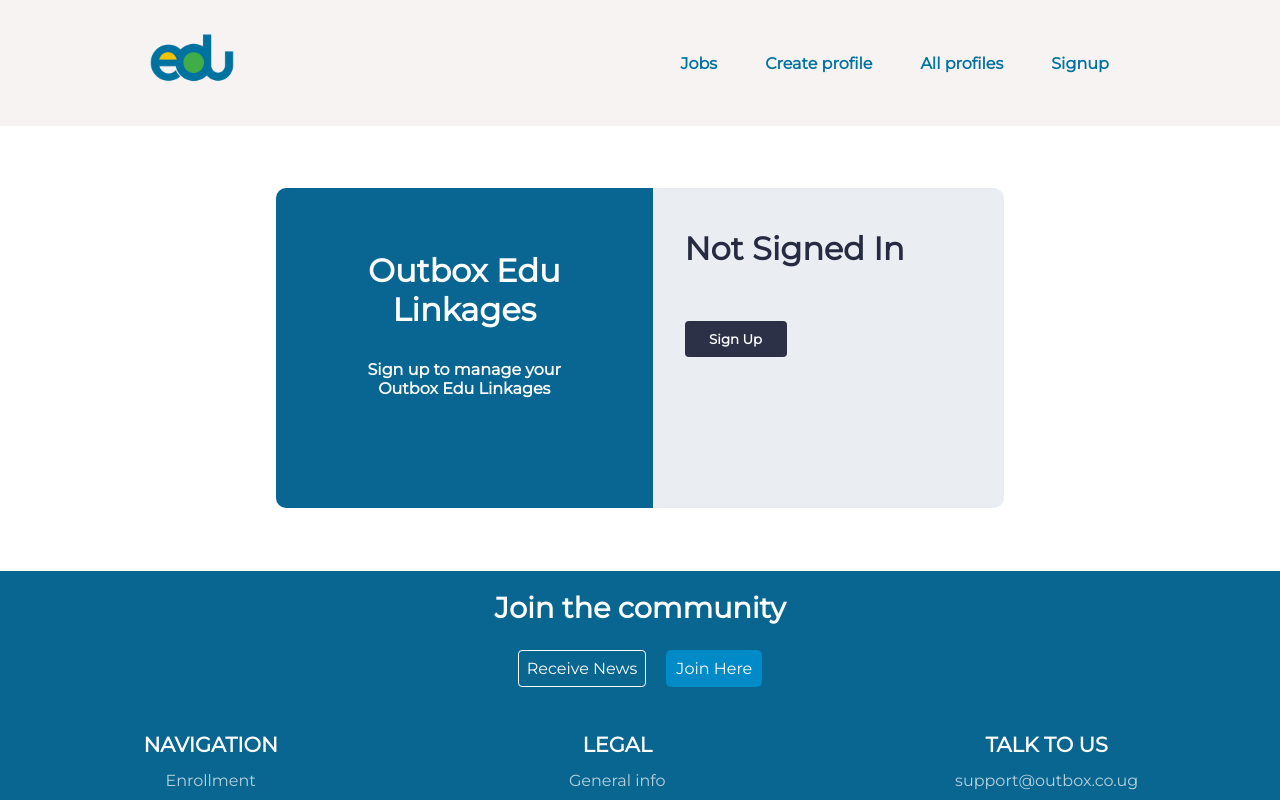
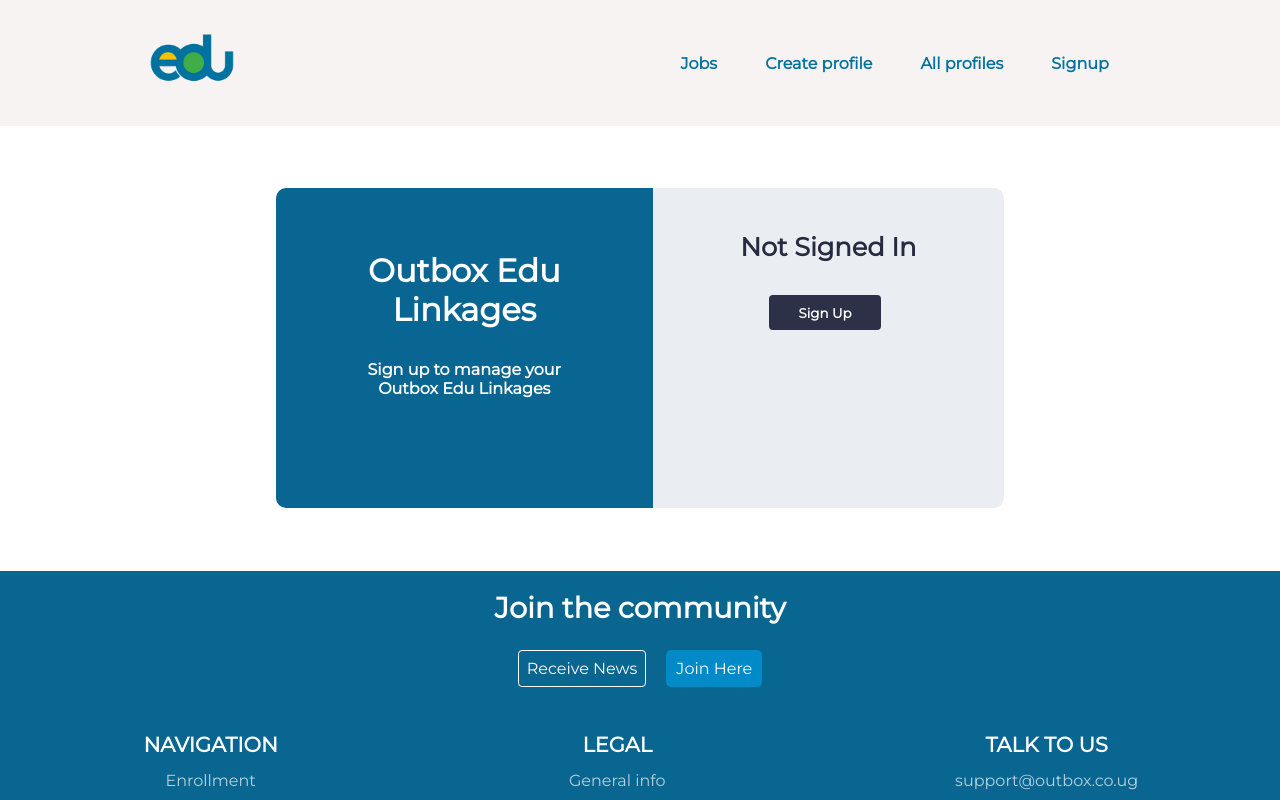
Before and after one commit to BatoAlvin/Linkages, a Next.js app: page / in a window 1280 px wide. Shown: the top 800 px of the page. Built offline with nearby package versions, Linux system fonts and the light colour scheme; no server answers.

Commit message:
FIX: add image

```diff
--- a/components/Navbar/Navbar.js
+++ b/components/Navbar/Navbar.js
@@ -76,7 +76,9 @@
 
           <li className={`${styles.navlink}`}>
           {session.user.name}
-          <imge src={session.user.image}/>
+          <div className = {styles.navImage}>
+          <img src={session.user.image} className = {styles.img}/>
+          </div>
           <br />
         <button onClick={() => signOut()}>Sign out</button>
           </li>
--- a/pages/index.js
+++ b/pages/index.js
@@ -21,7 +21,9 @@
         <div className={styles.signup_details}>
           <div className={styles.signup}>
             <h1>Signed In as {session.user.name}</h1>
-            <img src={session.user.image}/>
+            <div className = {styles.signupImage}>
+            <img src={session.user.image} className = {styles.Image}/>
+            </div>
             <div className={styles.form}>
               <button onClick={() => signOut()}>Sign Out</button>
 
--- a/styles/Navbar.module.css
+++ b/styles/Navbar.module.css
@@ -28,12 +28,21 @@
   margin: 0 1.5rem;
   font-size: 16px;
   color: #0171a3;
+  display: flex;
+  align-items: center ;
 }
 .navlink:hover,
 .active {
   color: #096691;
 }
-
+.navImage{
+  border-radius: 0%;
+  width: 2.8rem;
+  margin-left: .6rem;
+}
+.img{
+  width: 100%;
+}
 .user {
   display: flex;
   align-items: center;
--- a/styles/SignUp.module.css
+++ b/styles/SignUp.module.css
@@ -29,18 +29,18 @@
     border-radius: 0px 10px 10px 0px;
 }
 .signup{
- padding-left: 2rem;
-padding-top: 1.2rem;
+ /* padding-left: 1.5rem; */
+ padding-top: 1.6rem;
  width: 100%;
  height: 100%;
-
+ font-size: .8rem;
+ text-align: center;
 
 }
 .form{
     display: flex;
     flex-direction: column;
-    /* justify-content: space-around;
-    justify-content: space-around; */
+    align-items: center;
     width: 80%;
 }
 .form input{
@@ -58,7 +58,8 @@
 .form button{
     width: 40%;
     padding: .6rem;
-    margin-top: 2rem;
+    margin-top: 1rem;
+    margin-left: 4rem;
     border: none;
     background-color: #262b41f6;
     color: #fff;
@@ -67,7 +68,16 @@
 .form button:hover{
     background-color: #262B41;
 }
+.Image{
+    border-radius: 50%;
 
+}
+.signupImage{
+    border-radius: 50%;
+    display: flex;
+    align-items: center;
+    justify-content: center;
+}
 @media screen and (max-width: 480px){
     .container{flex-direction: column;
         margin: 30% auto;
```
